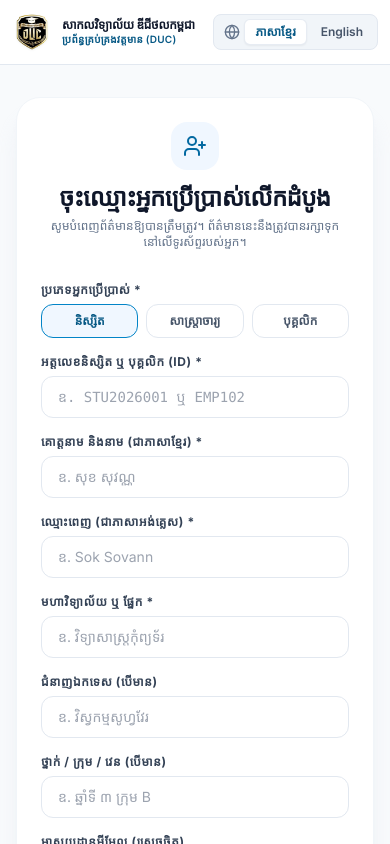
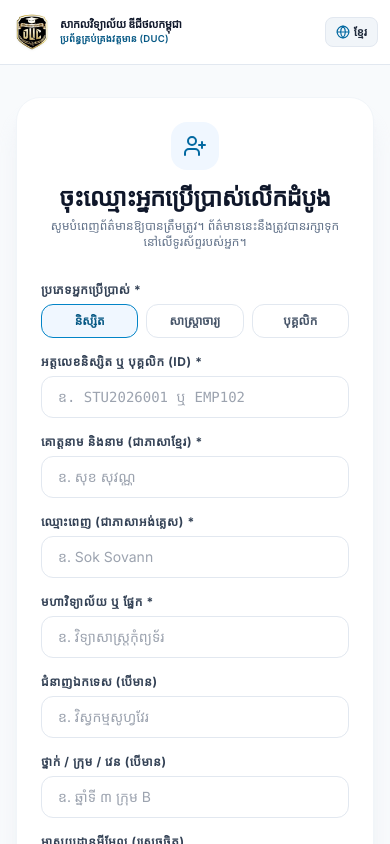
Before and after one commit to Zbath247/System_02, a React (Vite) app in the folder frontend/: page /register in a window 390 px wide. Shown: the top 844 px of the page. Built offline with nearby package versions, Linux system fonts and the light colour scheme; no server answers; a web font is replaced by a local one.

Commit message:
fix(ui): prevent university name truncation and make mobile language toggle compact

```diff
--- a/frontend/src/components/LanguageSwitcher.tsx
+++ b/frontend/src/components/LanguageSwitcher.tsx
@@ -6,7 +6,22 @@ export const LanguageSwitcher: React.FC = () => {
   const { language, setLanguage } = useLanguage();
 
   return (
-    <div className="flex items-center space-x-1 bg-slate-100 p-1 rounded-lg border border-slate-200">
+    <div className="shrink-0">
+      {/* Mobile compact toggle: tap to switch language without taking up screen width */}
+      <button
+        type="button"
+        onClick={() => setLanguage(language === 'km' ? 'en' : 'km')}
+        className="sm:hidden inline-flex items-center space-x-1 px-2.5 py-1.5 bg-slate-100 hover:bg-slate-200 active:bg-slate-300 border border-slate-200 rounded-lg text-xs font-bold text-slate-700 transition-colors shadow-2xs"
+        title="ប្តូរភាសា / Switch Language"
+      >
+        <Globe className="w-3.5 h-3.5 text-brand-600 shrink-0" />
+        <span className="text-[11px] font-bold text-slate-800">
+          {language === 'km' ? 'ខ្មែរ' : 'EN'}
+        </span>
+      </button>
+
+      {/* Desktop full switcher */}
+      <div className="hidden sm:flex items-center space-x-1 bg-slate-100 p-1 rounded-lg border border-slate-200">
         <Globe className="w-4 h-4 text-slate-500 ml-1.5" />
         <button
           type="button"
@@ -31,5 +46,6 @@ export const LanguageSwitcher: React.FC = () => {
           English
         </button>
       </div>
+    </div>
   );
 };
--- a/frontend/src/components/Navbar.tsx
+++ b/frontend/src/components/Navbar.tsx
@@ -29,18 +29,18 @@ export const Navbar: React.FC = () => {
       <div className="max-w-7xl mx-auto px-3 sm:px-6 lg:px-8">
         <div className="flex justify-between items-center h-16">
           {/* Logo & Brand */}
-          <div className="flex items-center min-w-0">
-            <Link to="/scan" className="flex items-center space-x-2.5 group">
+          <div className="flex items-center min-w-0 pr-2">
+            <Link to="/scan" className="flex items-center space-x-2 sm:space-x-3 group">
               <img
                 src="/duc-logo.png"
                 alt="Digital University of Cambodia"
                 className="w-10 h-10 sm:w-11 sm:h-11 object-contain shrink-0 drop-shadow-sm group-hover:scale-105 transition-transform"
               />
               <div className="flex flex-col min-w-0">
-                <span className="font-extrabold text-slate-900 leading-tight text-xs sm:text-sm tracking-tight truncate">
+                <span className="font-extrabold text-slate-900 leading-tight text-[11px] xs:text-xs sm:text-sm tracking-tight whitespace-nowrap">
                   {isKhmer ? 'សាកលវិទ្យាល័យ ឌីជីថលកម្ពុជា' : 'Digital University of Cambodia'}
                 </span>
-                <span className="text-[10px] sm:text-[11px] text-brand-700 font-semibold tracking-wide truncate">
+                <span className="text-[9.5px] sm:text-[11px] text-brand-700 font-semibold tracking-wide whitespace-nowrap">
                   {isKhmer ? 'ប្រព័ន្ធគ្រប់គ្រងវត្តមាន (DUC)' : 'Attendance Management System (DUC)'}
                 </span>
               </div>
```
Lines whose indentation alone changed are shown as unchanged.
